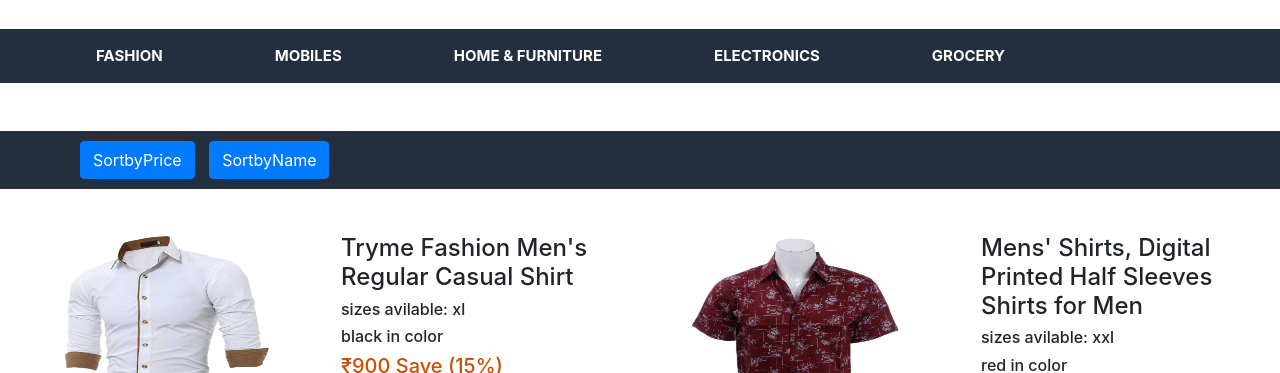
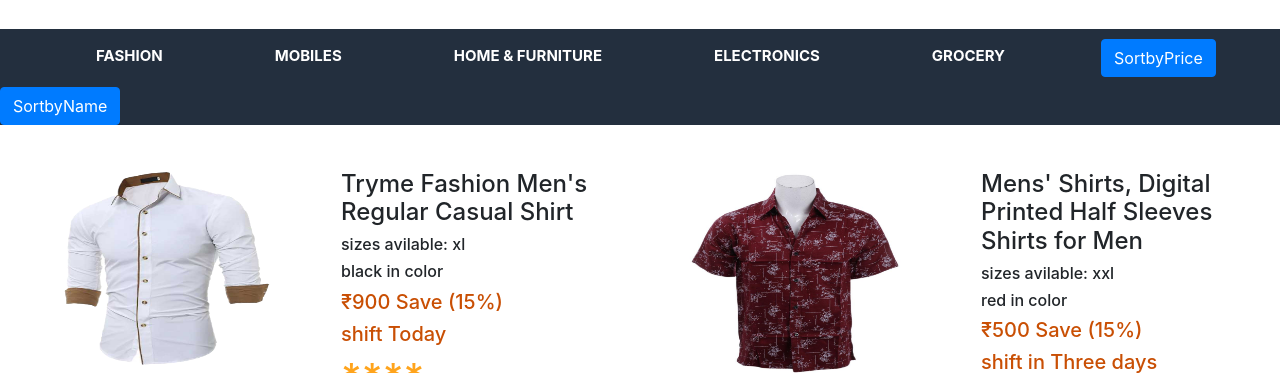
Before and after one commit to amitturak16/js_ecommerce, a plain HTML site: page index.html in a window 1280 px wide. Shown: the part 727-1100 px from the top of the page. Drawn offline with nearby package versions, Linux system fonts and the light colour scheme.

Commit message:
sorting chnages sort by name and price ...some part remaining

```diff
--- a/index.html
+++ b/index.html
@@ -33,19 +33,6 @@
         <br>
         <div class="main_content">
             <h1 align="center"><b>Our Products</b></h1>
-
-            <br>
-            <div class="product_category">
-                <ul>
-                    <li><div onclick="showProduct('fashion');" class="tabStyle" id="fashion"></div></li>
-                    <li><div onclick="showProduct('Mobiles');" class="tabStyle" id="mobiles"></div></li>
-                    <li><div onclick="showProduct('Home & Furniture');" class="tabStyle" id="homeFurniture"></div></li>
-                    <li><div onclick="showProduct('Electronics');" class="tabStyle" id="electronics"></div></li>
-                    <li><div onclick="showProduct('Grocery');" class="tabStyle" id="grocery"></div></li>
-                </ul>
-            </div>
-            <br>
-        </div>
         <br>
         <div class="product_category">
             <ul>
@@ -55,8 +42,8 @@
                 <li><div onclick="showProduct('Electronics');" class="tabStyle" id="electronics"></div></li>
                 <li><div onclick="showProduct('Grocery');" class="tabStyle" id="grocery"></div></li>
 
-                <button style="margin: 10px 10px 10px 80px;" onclick="byPrice(); showProduct('fashion')" id="" class="btn btn-primary">SortbyPrice</button>
-                <button onclick="byName(); showProduct('fashion')" id="" class="btn btn-primary">SortbyName</button>
+                <button style="margin: 10px 10px 10px 80px;" onclick="byPrice();" class="btn btn-primary">SortbyPrice</button>
+                <button onclick="byName();"class="btn btn-primary">SortbyName</button>
             </ul>
          </div>
          <br>
@@ -64,9 +51,6 @@
 
          </div>
         <br>
-
-
-        <div id="productList"> </div>
 
         <div class="clear"></div>
         <div class="footer">
--- a/js/products.js
+++ b/js/products.js
@@ -895,6 +895,8 @@
 
 ];
 
+
+
 function handleOnTabChange(){
 
     let textFashion = 'FASHION';
@@ -941,44 +943,71 @@
 
 handleOnTabChange();
 
+const currentProducts = [];
+
+
 function showProduct(category)
 {
     //debugger;
-    var parent = document.getElementById('productList');
-    parent.innerHTML = '';
 
     for (i=0; i<productData.length; i++)
     {
         if(productData[i].productCategory === category)
+
         {
-            var newChild = `<div class="product_img"><img src=`+productData[i].productUrl+` alt=""></div>`;
+            // var newChild = `<div class="product_img"><img src=`+productData[i].productUrl+` alt=""></div>`;
+            // parent.insertAdjacentHTML('beforeend', newChild);
+            // var newChild1 = `<div class="child1">
+
+            //     <h4>`+productData[i].productName+`</h4>
+            //     <h6>sizes avilable: `+productData[i].size+`<h6>
+            //      `+productData[i].color+` in color<br>
+            //     <h5>₹`+productData[i].price+` Save (15%)<h5>
+            //     `+productData[i].shippingInformation+`
+            //     <h1>`+productData[i].reviews+`</h1><br>
+            //     </div>`;
+            //     parent.insertAdjacentHTML('beforeend', newChild1)
+               currentProducts.push(productData[i]);
+        }   //end of if
+    } //end of loop
+    drawProducts();
+} //end of function
+showProduct('fashion');
+
+function drawProducts(){
+    var parent = document.getElementById('productList');
+    parent.innerHTML = '';
+
+    for (i=0; i<currentProducts.length; i++)
+    {
+    var newChild = `<div class="product_img"><img src=`+currentProducts[i].productUrl+` alt=""></div>`;
             parent.insertAdjacentHTML('beforeend', newChild);
             var newChild1 = `<div class="child1">
 
-                <h4>`+productData[i].productName+`</h4>
-                <h6>sizes avilable: `+productData[i].size+`<h6>
-                 `+productData[i].color+` in color<br>
-                <h5>₹`+productData[i].price+` Save (15%)<h5>
-                `+productData[i].shippingInformation+`
-                <h1>`+productData[i].reviews+`</h1><br>
+                <h4>`+currentProducts[i].productName+`</h4>
+                <h6>sizes avilable: `+currentProducts[i].size+`<h6>
+                 `+currentProducts[i].color+` in color<br>
+                <h5>₹`+currentProducts[i].price+` Save (15%)<h5>
+                `+currentProducts[i].shippingInformation+`
+                <h1>`+currentProducts[i].reviews+`</h1><br>
                 </div>`;
                 parent.insertAdjacentHTML('beforeend', newChild1)
 
-        }   //end of if
-    } //end of loop
-} //end of function
 
+            } //end of loop
+    } //end of function
 
-showProduct('fashion');
 
 
 
 function byPrice(){
-productData.sort((a,b) => (a.price > b.price ? 1 : -1 ));
+currentProducts.sort((a,b) => (a.price > b.price ? 1 : -1 ));
+drawProducts();
 }
 
 function byName(){
-    productData.sort((a,b) => a.productName > b.productName ? 1 : -1);
+currentProducts.sort((a,b) => a.productName > b.productName ? 1 : -1);
+drawProducts();
 }
 
 
```
